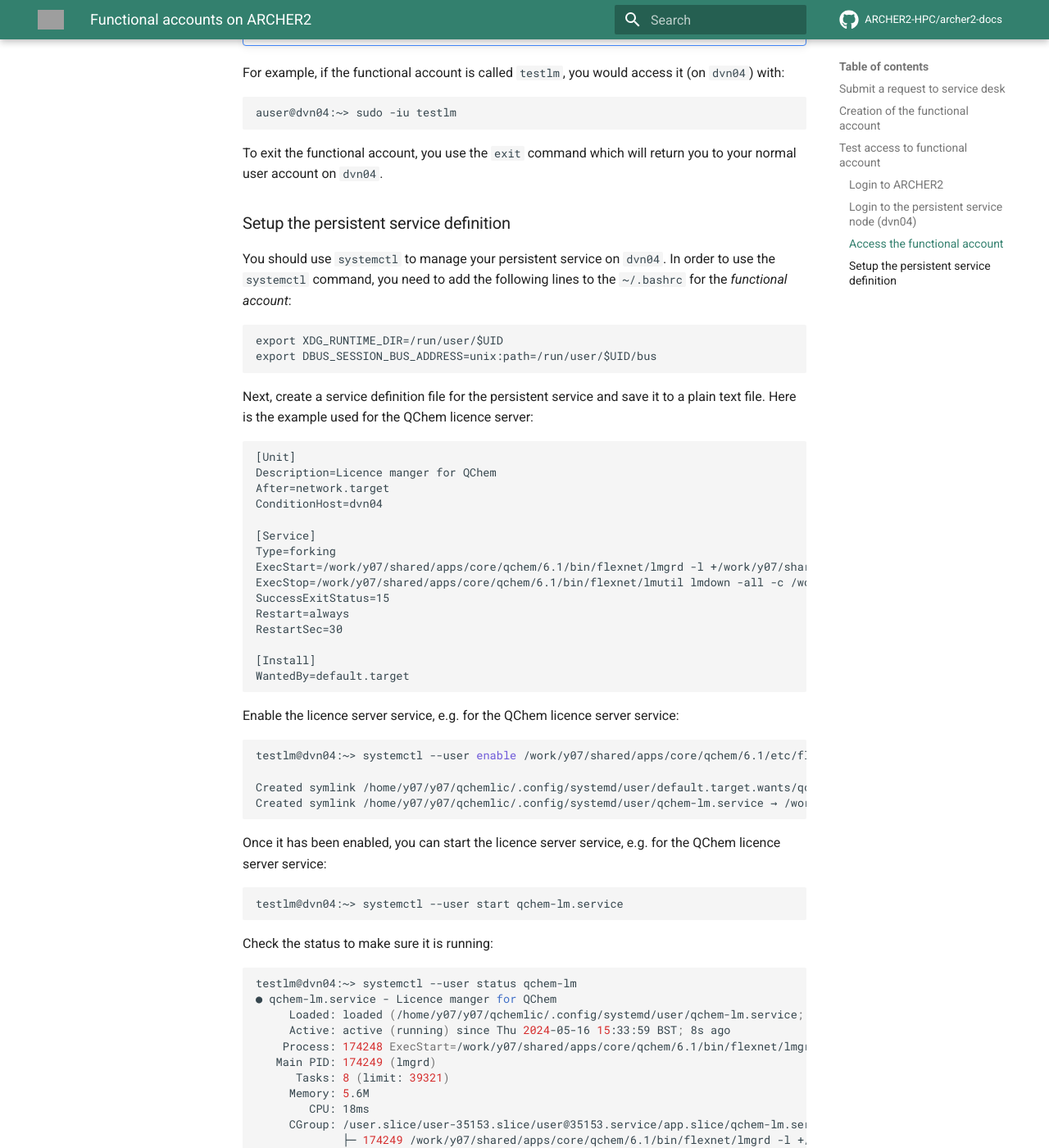
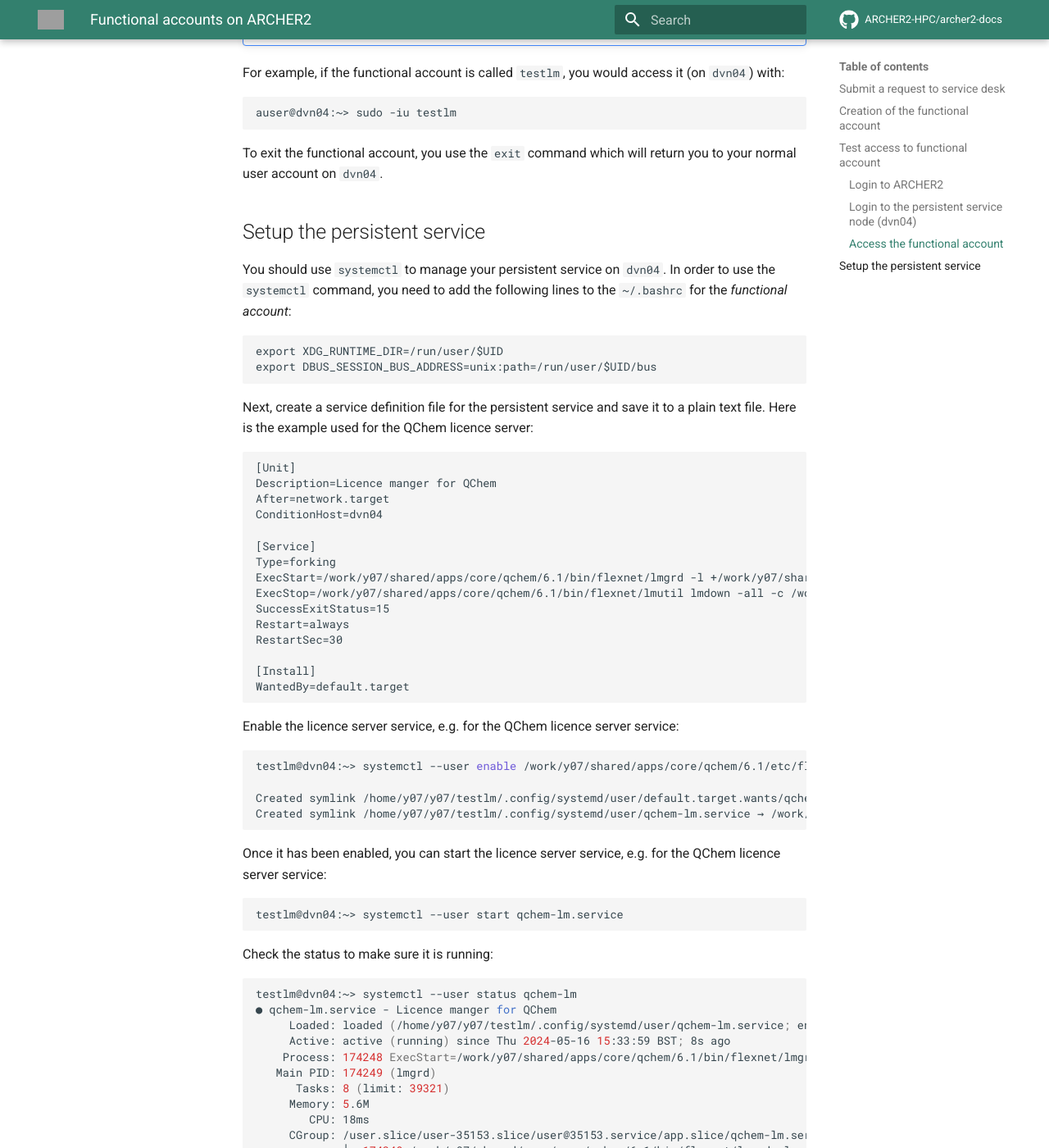
Before and after one commit to ARCHER2-HPC/archer2-docs, an MkDocs documentation site: the page built from docs/user-guide/functional-accounts.md, in a window 1280 px wide and 1400 px high, scrolled down 2019 px. Shown: the whole window at 82% size. Built offline with MkDocs 1.6.1 and Material for MkDocs 9.7.7, drawn with Linux system fonts in a browser that asks for light colours; comment, search, counter and statistics services are not loaded; grey boxes are pictures that could not be loaded.

Commit message:
Fixes typos

````diff
--- a/docs/user-guide/functional-accounts.md
+++ b/docs/user-guide/functional-accounts.md
@@ -79,7 +79,7 @@
 To exit the functional account, you use the `exit` command which will return you to your normal
 user account on `dvn04`.
 
-### Setup the persistent service definition
+## Setup the persistent service
 
 You should use `systemctl` to manage your persistent service on `dvn04`. In order to use the
 `systemctl` command, you need to add the following lines to the `~/.bashrc` for the
@@ -116,8 +116,8 @@
 ```bash
 testlm@dvn04:~> systemctl --user enable /work/y07/shared/apps/core/qchem/6.1/etc/flexnet/qchem-lm.service
 
-Created symlink /home/y07/y07/qchemlic/.config/systemd/user/default.target.wants/qchem-lm.service → /work/y07/shared/apps/core/qchem/6.1/etc/flexnet/qchem-lm.service.
-Created symlink /home/y07/y07/qchemlic/.config/systemd/user/qchem-lm.service → /work/y07/shared/apps/core/qchem/6.1/etc/flexnet/qchem-lm.service.
+Created symlink /home/y07/y07/testlm/.config/systemd/user/default.target.wants/qchem-lm.service → /work/y07/shared/apps/core/qchem/6.1/etc/flexnet/qchem-lm.service.
+Created symlink /home/y07/y07/testlm/.config/systemd/user/qchem-lm.service → /work/y07/shared/apps/core/qchem/6.1/etc/flexnet/qchem-lm.service.
 ```
 
 Once it has been enabled, you can start the licence server service, e.g. for the QChem licence server service:
@@ -131,7 +131,7 @@
 ```bash
 testlm@dvn04:~> systemctl --user status qchem-lm
 ● qchem-lm.service - Licence manger for QChem
-     Loaded: loaded (/home/y07/y07/qchemlic/.config/systemd/user/qchem-lm.service; enabled; vendor preset: disabled)
+     Loaded: loaded (/home/y07/y07/testlm/.config/systemd/user/qchem-lm.service; enabled; vendor preset: disabled)
      Active: active (running) since Thu 2024-05-16 15:33:59 BST; 8s ago
     Process: 174248 ExecStart=/work/y07/shared/apps/core/qchem/6.1/bin/flexnet/lmgrd -l +/work/y07/shared/apps/core/qchem/6.1/var/log/qchemlm.log -c /work/y07/shared/apps/core/qchem/6.1/etc/flexnet/ (code=exited, status=0/SUCCESS)
    Main PID: 174249 (lmgrd)
````
